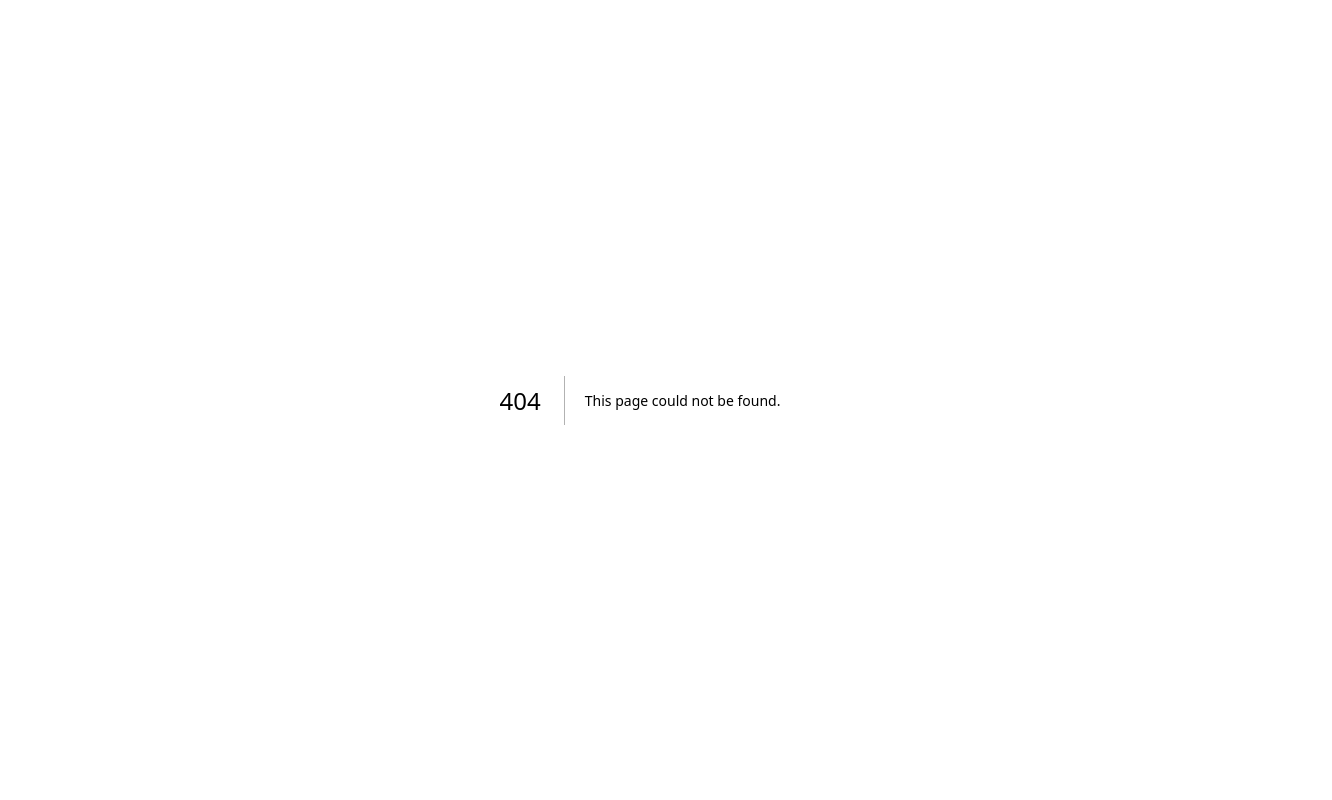
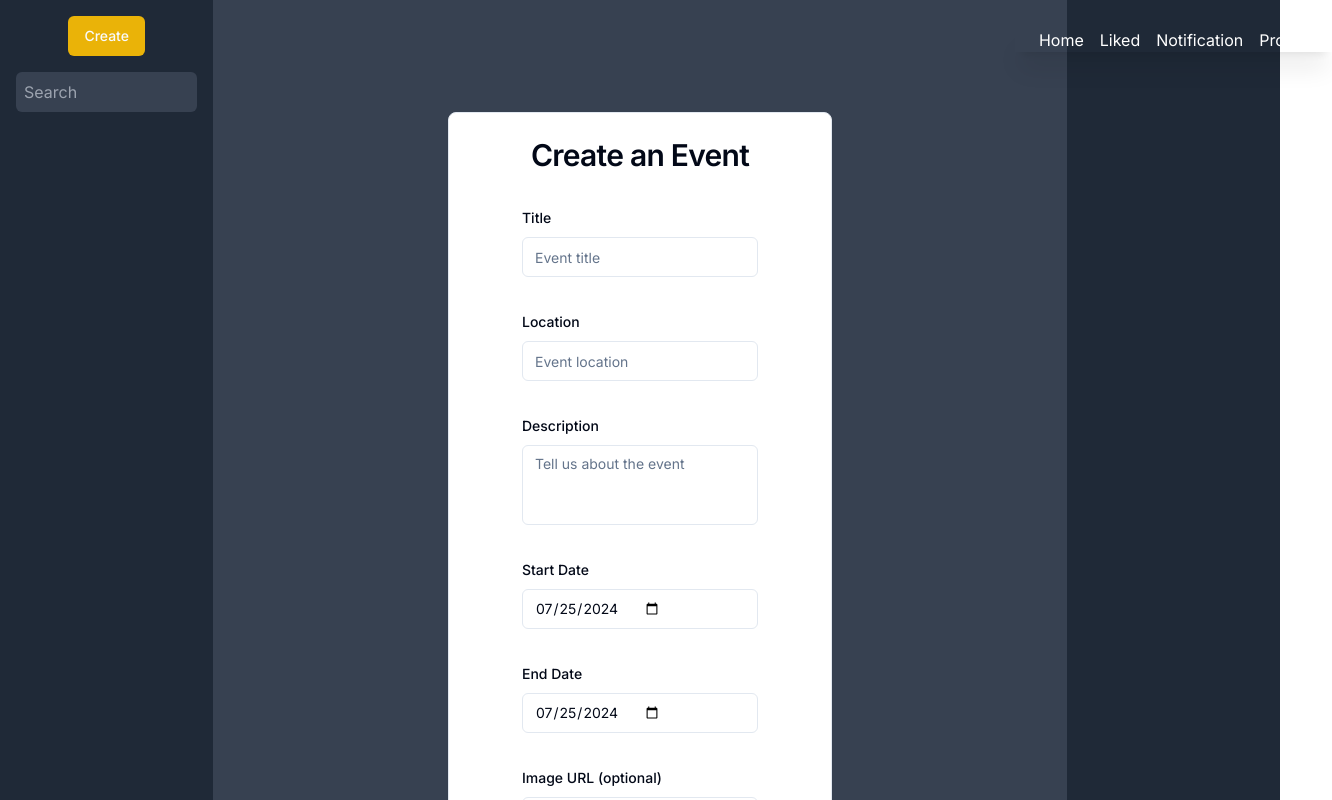
Before and after one commit to Rikitty/IThinkHackathon, a Next.js app in the folder src/VIBE_frontend/: page /dashboard/create in a window 1280 px wide. Before the commit this address had no page. Shown: the whole page, 1332 px wide, since content can reach past the window. Built offline with nearby package versions, Linux system fonts and the light colour scheme.

Commit message:
feat: add create Event form

```diff
--- /dev/null
+++ b/src/VIBE_frontend/src/app/dashboard/create/page.tsx
@@ -0,0 +1,27 @@
+import CreateForm from "@/components/create/createForm";
+import {
+  Card,
+  CardContent,
+  CardFooter,
+  CardHeader,
+  CardTitle,
+} from "@/components/ui/card";
+
+export default function Create() {
+  return (
+    <div className="flex min-h-screen flex-col items-center justify-between p-24">
+      <div className="flex-1 min-h-96">
+        <Card className="w-96">
+          <CardHeader className="flex items-center">
+            <CardTitle className="scroll-m-20 pb-2 text-3xl font-semibold tracking-tight first:mt-0">
+              Create an Event
+            </CardTitle>
+          </CardHeader>
+          <CardContent className="flex items-center flex-col">
+            <CreateForm />
+          </CardContent>
+        </Card>
+      </div>
+    </div>
+  );
+}
--- a/src/VIBE_frontend/src/app/dashboard/layout.tsx
+++ b/src/VIBE_frontend/src/app/dashboard/layout.tsx
@@ -16,7 +16,7 @@ export default function DashboardLayout({
       {/* Left Sidebar */}
       <div className="w-1/6 p-4 bg-gray-800 flex flex-col items-center">
         <div className="mb-4">
-          <Button onClick={() => router.push('/create')} className="w-full bg-yellow-500 hover:bg-yellow-600">Create</Button>
+          <Button onClick={() => router.push('/dashboard/create')} className="w-full bg-yellow-500 hover:bg-yellow-600">Create</Button>
         </div>
         <div className="w-full">
           <input
--- a/src/VIBE_frontend/src/components/create/createForm.tsx
+++ b/src/VIBE_frontend/src/components/create/createForm.tsx
@@ -32,8 +32,6 @@ export default function CreateForm() {
   const form = useForm<FormValues>({
     resolver: zodResolver(createSchema),
     defaultValues: {
-      title: "",
-      location: "",
       startDate: startOfToday(),
       endDate: endOfToday(),
       imageUrl: "",
@@ -81,7 +79,7 @@ export default function CreateForm() {
               <FormLabel>Description</FormLabel>
               <FormControl>
                 <Textarea
-                  placeholder="Tell us a little bit about yourself"
+                  placeholder="Tell us about the event"
                   className="resize-none"
                   {...field}
                 />
@@ -147,7 +145,9 @@ export default function CreateForm() {
             </FormItem>
           )}
         />
-        <Button type="submit">Create Event</Button>
+        <div className="flex justify-center mt-8">
+          <Button type="submit">Create Event</Button>
+        </div>
       </form>
     </Form>
   );
```
